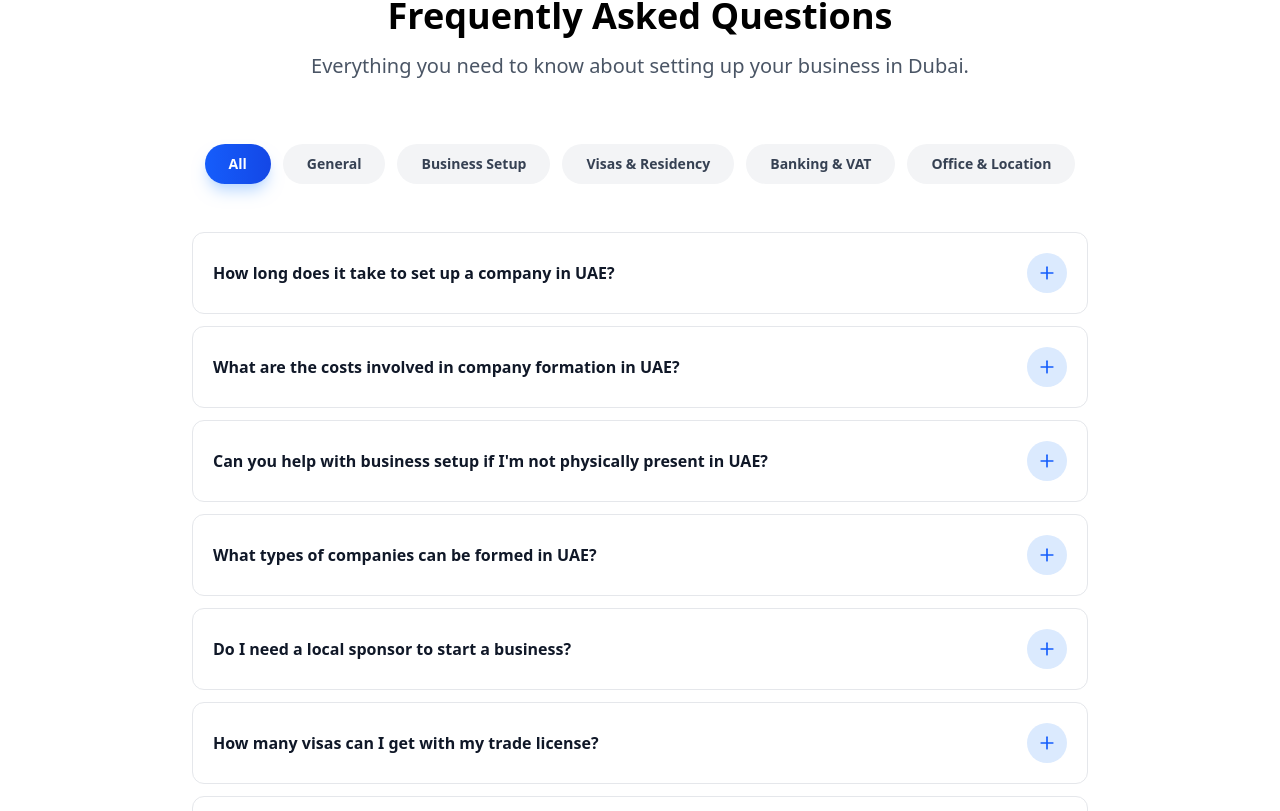
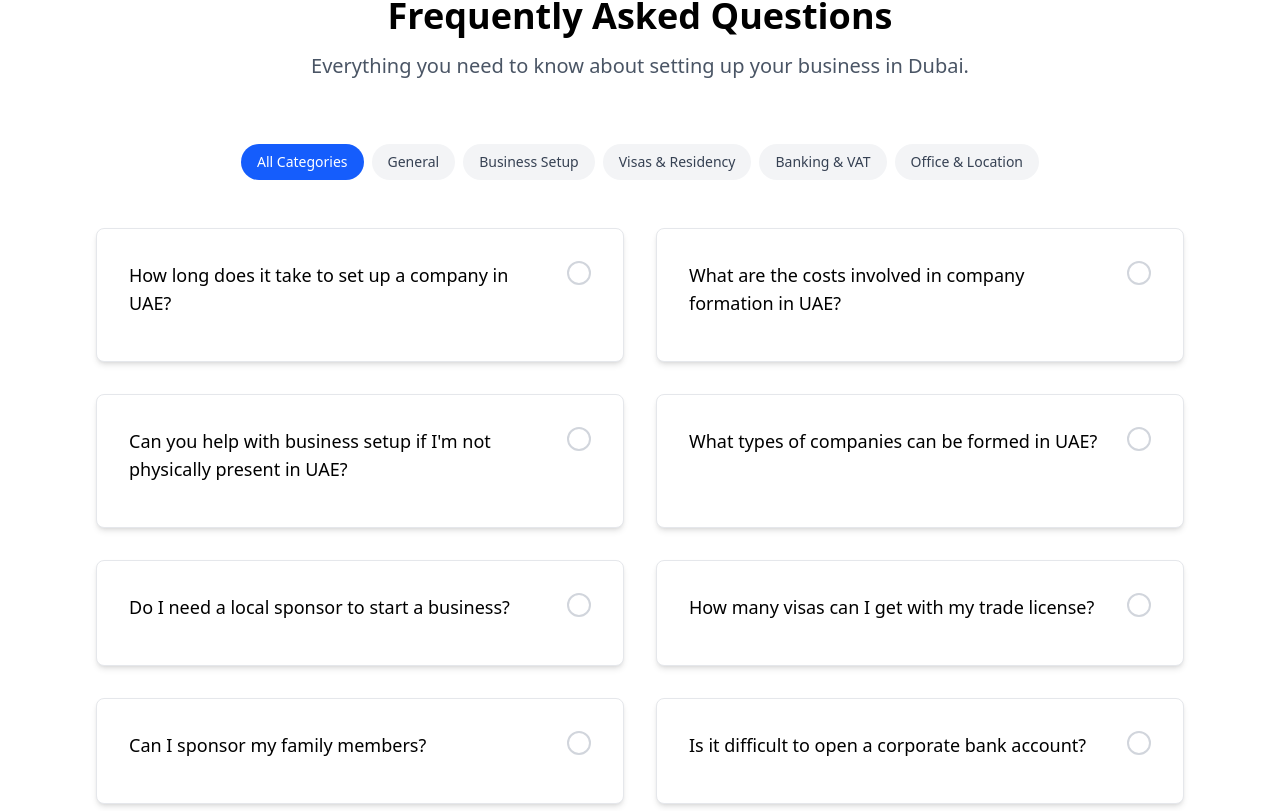
Before and after one commit to bella-ai-et/smart, a Next.js app: page / in a window 1280 px wide. Shown: the part 4369-5180 px from the top of the page. Built offline with nearby package versions, Linux system fonts and the light colour scheme.

Commit message:
Updated faq-section.tsx

```diff
--- a/src/components/sections/faq-section.tsx
+++ b/src/components/sections/faq-section.tsx
@@ -1,10 +1,10 @@
 'use client'
 
-import { useState, useRef, useEffect } from 'react'
-import { Plus, Minus } from 'lucide-react'
+import { useState } from 'react'
 import type { FAQ } from '@/types'
 import { Heading, Text } from '@/components/ui/typography'
-import Container from '@/components/ui/container'
+import Container, { Grid } from '@/components/ui/container'
+import Card from '@/components/ui/card'
 
 interface FAQSectionProps {
   title?: string
@@ -21,10 +21,10 @@ export default function FAQSection({
   faqs,
   categories,
   showCategories = false,
+  cols = 2
 }: FAQSectionProps) {
   const [selectedCategory, setSelectedCategory] = useState<string>('All')
   const [openItems, setOpenItems] = useState<Set<number>>(new Set())
-  const contentRefs = useRef<(HTMLDivElement | null)[]>([])
 
   const filteredFaqs = showCategories && selectedCategory !== 'All'
     ? faqs.filter(faq => faq.category === selectedCategory)
@@ -53,25 +53,26 @@ export default function FAQSection({
         )}
       </div>
 
+      {/* Category Filter */}
       {showCategories && categories && categories.length > 1 && (
-        <div className="flex flex-wrap justify-center gap-3 mb-12">
+        <div className="flex flex-wrap justify-center gap-2 mb-12">
           <button
             onClick={() => setSelectedCategory('All')}
-            className={`px-6 py-2.5 rounded-full text-sm font-semibold transition-all duration-300 ${
+            className={`px-4 py-2 rounded-full text-sm font-medium transition-colors ${
               selectedCategory === 'All'
-                ? 'bg-gradient-to-r from-blue-600 to-blue-700 text-white shadow-lg shadow-blue-200'
+                ? 'bg-blue-600 text-white'
                 : 'bg-gray-100 text-gray-700 hover:bg-gray-200'
             }`}
           >
-            All
+            All Categories
           </button>
           {categories.map((category) => (
             <button
               key={category}
               onClick={() => setSelectedCategory(category)}
-              className={`px-6 py-2.5 rounded-full text-sm font-semibold transition-all duration-300 ${
+              className={`px-4 py-2 rounded-full text-sm font-medium transition-colors ${
                 selectedCategory === category
-                  ? 'bg-gradient-to-r from-blue-600 to-blue-700 text-white shadow-lg shadow-blue-200'
+                  ? 'bg-blue-600 text-white'
                   : 'bg-gray-100 text-gray-700 hover:bg-gray-200'
               }`}
             >
@@ -81,58 +82,48 @@ export default function FAQSection({
         </div>
       )}
 
-      <div className="max-w-4xl mx-auto space-y-3">
+      {/* FAQ Items */}
+      <Grid cols={cols} gap="lg">
         {filteredFaqs.map((faq, index) => (
-          <div
+          <Card
             key={index}
-            className="group"
+            padding="lg"
+            hover={false}
+            className="cursor-pointer"
+            onClick={() => toggleItem(index)}
           >
-            <button
-              onClick={() => toggleItem(index)}
-              className="w-full text-left"
-            >
-              <div className="bg-white border border-gray-200 rounded-xl p-5 hover:border-blue-300 hover:shadow-md transition-all duration-300 group-hover:bg-gradient-to-r group-hover:from-blue-50 group-hover:to-transparent">
-                <div className="flex items-center justify-between">
+            <div className="flex items-start justify-between">
               <div className="flex-1">
                 <Heading
                   level="h3"
-                      size="md"
-                      weight="semibold"
-                      className="text-gray-900 group-hover:text-blue-700 transition-colors"
+                  size="lg"
+                  weight="medium"
+                  className="mb-3 text-left"
                 >
                   {faq.question}
                 </Heading>
+
+                {openItems.has(index) && (
+                  <Text className="text-gray-600 leading-relaxed">
+                    {faq.answer}
+                  </Text>
+                )}
               </div>
+
               <div className="ml-4 flex-shrink-0">
-                    <div className="flex items-center justify-center w-10 h-10 rounded-full bg-blue-100 group-hover:bg-blue-200 transition-all duration-300">
-                      {openItems.has(index) ? (
-                        <Minus className="w-5 h-5 text-blue-600 transition-transform duration-300" />
-                      ) : (
-                        <Plus className="w-5 h-5 text-blue-600 transition-transform duration-300" />
-                      )}
+                <div className={`w-6 h-6 rounded-full border-2 border-gray-300 flex items-center justify-center transition-colors ${
+                  openItems.has(index) ? 'border-blue-600' : ''
+                }`}>
+                  <div className={`w-2 h-2 rounded-full bg-blue-600 transition-transform ${
+                    openItems.has(index) ? 'scale-100' : 'scale-0'
+                  }`} />
                 </div>
               </div>
             </div>
-              </div>
-            </button>
+          </Card>
+        ))}
+      </Grid>
 
-            <div
-              ref={(el) => {
-                contentRefs.current[index] = el
-              }}
-              className={`overflow-hidden transition-all duration-300 ease-in-out ${
-                openItems.has(index) ? 'max-h-96' : 'max-h-0'
-              }`}
-            >
-              <div className="bg-gradient-to-b from-blue-50 to-white border border-t-0 border-gray-200 rounded-b-xl px-5 py-4 -mt-1">
-                <Text className="text-gray-700 leading-relaxed">
-                  {faq.answer}
-                </Text>
-              </div>
-            </div>
-          </div>
-        ))}
-      </div>
     </Container>
   )
 }
```
Lines whose indentation alone changed are shown as unchanged.
